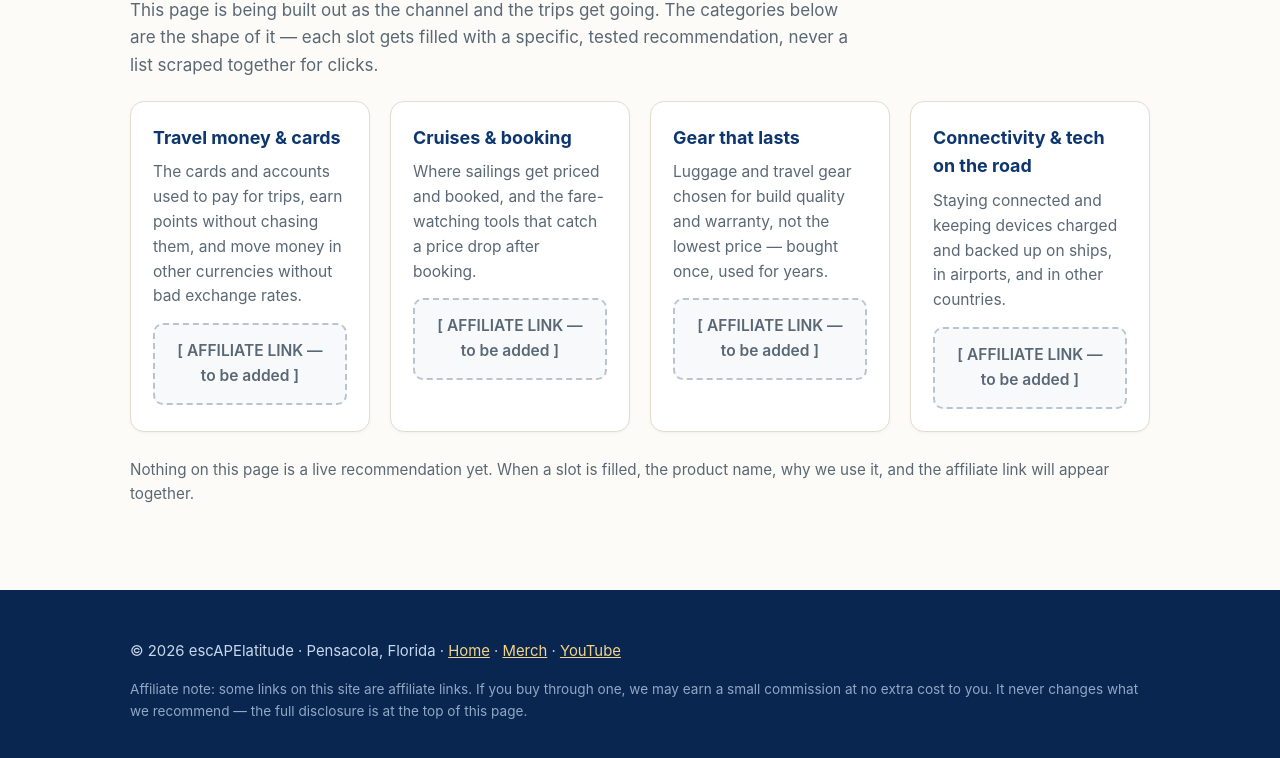
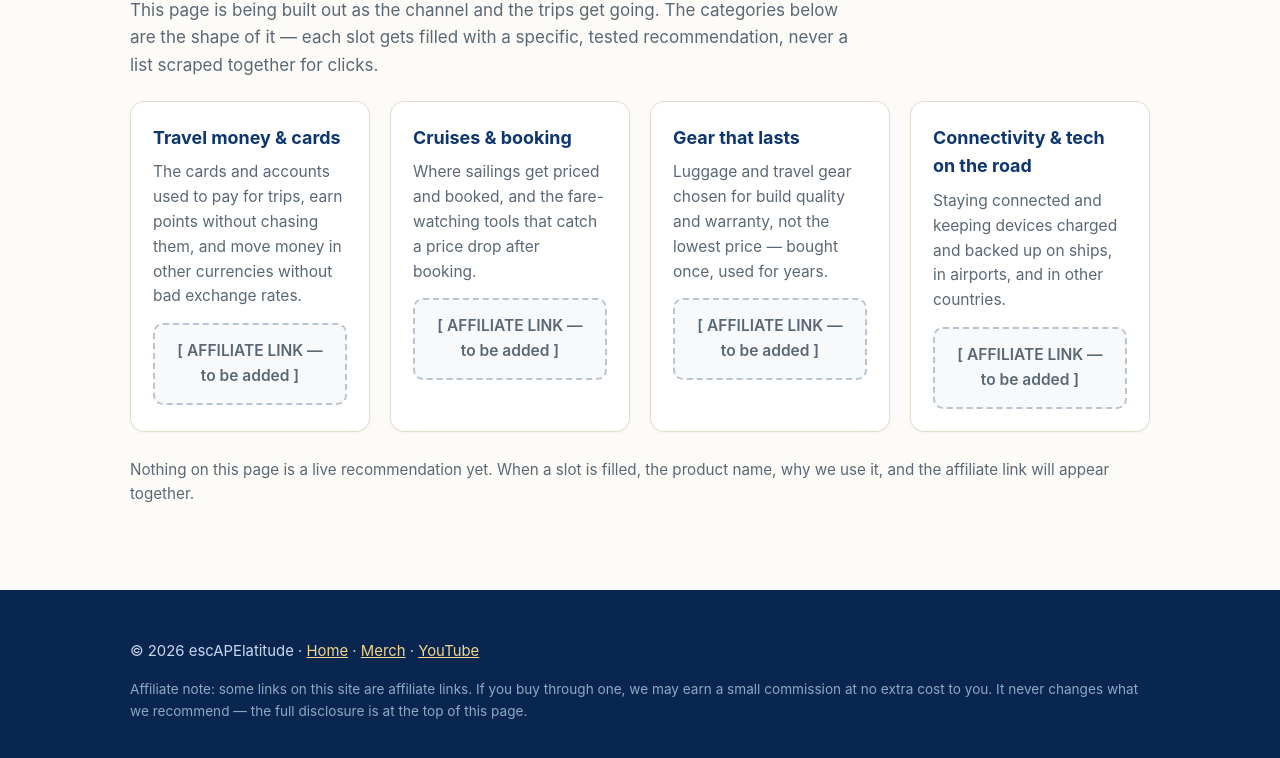
Before and after one commit to ummakynes37-cpu/escapelatitude, a plain HTML site: page resources.html in a window 1280 px wide. Shown: the part 479-1237 px from the top of the page. Drawn offline with Linux system fonts and the light colour scheme.

Commit message:
Privacy scrub: novice framing, remove location from footers

```diff
--- a/resources.html
+++ b/resources.html
@@ -66,7 +66,7 @@
 
 <footer class="site-footer">
   <div class="wrap">
-    <p>© 2026 escAPElatitude · Pensacola, Florida · <a href="index.html">Home</a> · <a href="merch.html">Merch</a> · <a href="https://www.youtube.com/@EscapeLatitude">YouTube</a></p>
+    <p>© 2026 escAPElatitude · <a href="index.html">Home</a> · <a href="merch.html">Merch</a> · <a href="https://www.youtube.com/@EscapeLatitude">YouTube</a></p>
     <p class="fine">Affiliate note: some links on this site are affiliate links. If you buy through one, we may earn a small commission at no extra cost to you. It never changes what we recommend — the full disclosure is at the top of this page.</p>
   </div>
 </footer>
```
